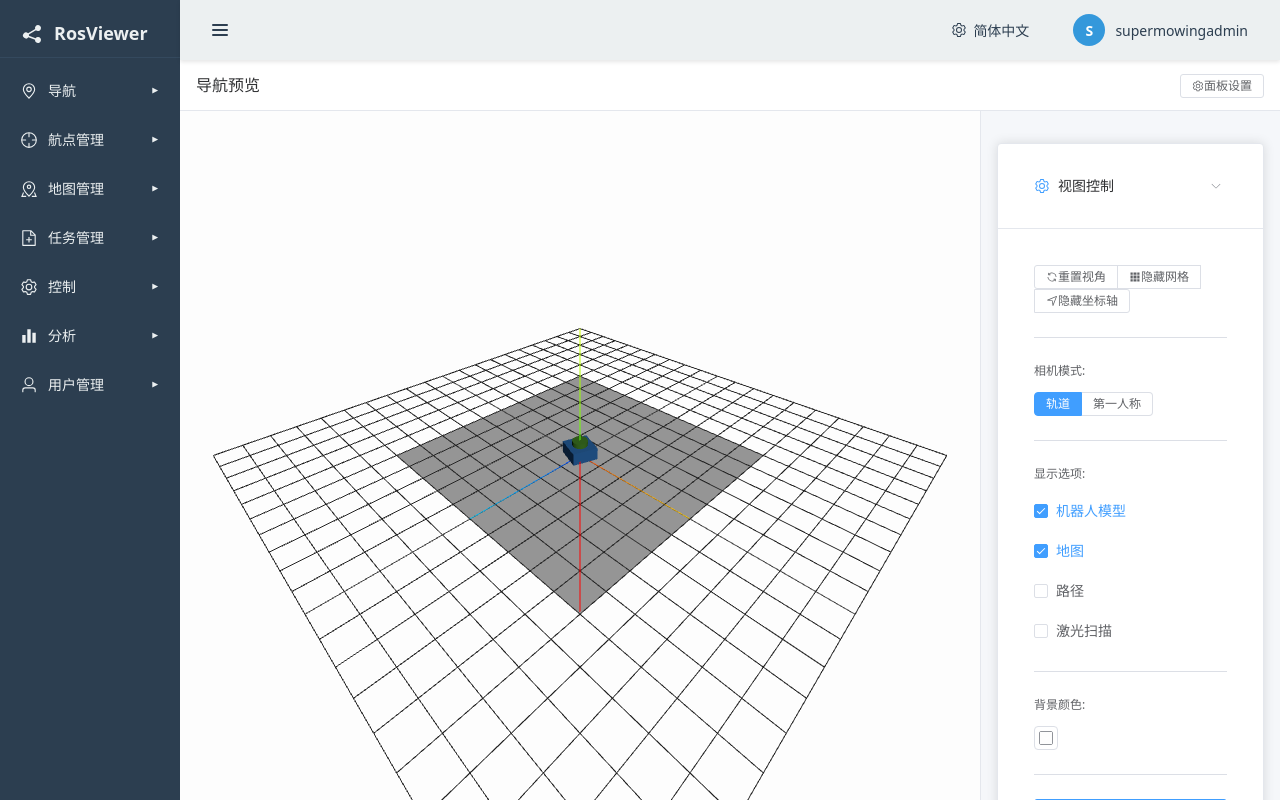
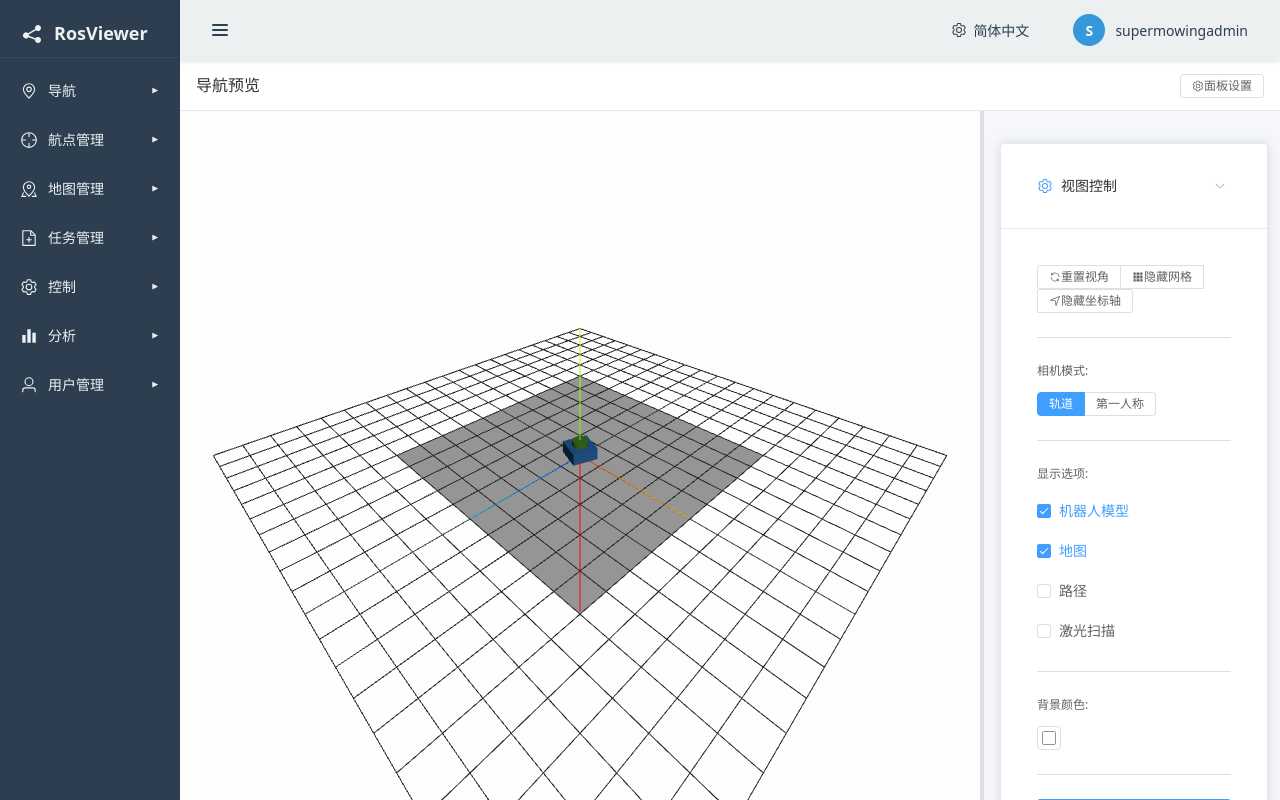
Before and after one commit to stevehe-git/ros-viewer, a Vue app: page /navigation/overview in a window 1280 px wide. Built offline with nearby package versions, Linux system fonts and the light colour scheme.

Commit message:
viewer-container和panel-manager 可以split左右拖动

```diff
--- a/src/components/Rviz3DViewer.vue
+++ b/src/components/Rviz3DViewer.vue
@@ -1,10 +1,21 @@
 <template>
-  <div class="rviz-viewer">
-    <div class="viewer-container" ref="containerRef"></div>
+  <div class="rviz-viewer" :class="{ resizing: isResizing }">
+    <div class="viewer-container" ref="containerRef" :style="{ width: viewerWidth }"></div>
+
+    <!-- 可拖动分割条 -->
+    <div
+      v-if="enabledPanels.length > 0"
+      class="splitter"
+      @mousedown="startResize"
+      :class="{ resizing: isResizing }"
+    >
+      <div class="splitter-handle"></div>
+    </div>
 
     <!-- 面板管理系统 -->
     <PanelManager
       v-if="enabledPanels.length > 0"
+      ref="panelManagerRef"
       :enabled-panels="enabledPanels"
       :camera-mode="cameraMode"
       :show-grid="showGrid"
@@ -73,8 +84,16 @@ const emit = defineEmits<{
 
 // Refs
 const containerRef = ref<HTMLElement>()
+const panelManagerRef = ref<InstanceType<typeof PanelManager> | null>(null)
 let resizeObserver: ResizeObserver | null = null
 let resizeTimer: number | null = null
+
+// 分割条相关
+const viewerWidth = ref('calc(100% - 300px)')
+const panelWidth = ref(300)
+const isResizing = ref(false)
+let startX = 0
+let startPanelWidth = 0
 
 // 中键平移相关
 let isMiddleMouseDown = false
@@ -590,6 +609,67 @@ const handleRenameDisplay = (itemId: string, newName: string) => {
   // 可以在这里重命名显示项
 }
 
+// 分割条拖动功能
+const startResize = (e: MouseEvent) => {
+  e.preventDefault()
+  isResizing.value = true
+  startX = e.clientX
+
+  // 获取当前宽度
+  startPanelWidth = panelWidth.value
+
+  // 添加全局事件监听
+  document.addEventListener('mousemove', handleResize)
+  document.addEventListener('mouseup', stopResize)
+  document.body.style.cursor = 'col-resize'
+  document.body.style.userSelect = 'none'
+}
+
+const handleResize = (e: MouseEvent) => {
+  if (!isResizing.value) return
+
+  const deltaX = e.clientX - startX
+  const newPanelWidth = Math.max(200, Math.min(600, startPanelWidth - deltaX))
+  const newViewerWidth = `calc(100% - ${newPanelWidth}px)`
+
+  panelWidth.value = newPanelWidth
+  viewerWidth.value = newViewerWidth
+
+  // 更新面板管理器宽度
+  if (panelManagerRef.value) {
+    const panelElement = (panelManagerRef.value.$el as HTMLElement)
+    if (panelElement) {
+      panelElement.style.width = `${newPanelWidth}px`
+    }
+  }
+
+  // 触发窗口resize以更新3D视图
+  onWindowResize()
+}
+
+const stopResize = () => {
+  isResizing.value = false
+  document.removeEventListener('mousemove', handleResize)
+  document.removeEventListener('mouseup', stopResize)
+  document.body.style.cursor = ''
+  document.body.style.userSelect = ''
+
+  // 保存宽度到localStorage
+  localStorage.setItem('rviz-panel-width', panelWidth.value.toString())
+}
+
+// 加载保存的面板宽度
+const loadPanelWidth = () => {
+  const saved = localStorage.getItem('rviz-panel-width')
+  if (saved) {
+    const width = parseInt(saved, 10)
+    if (width >= 200 && width <= 600) {
+      panelWidth.value = width
+      viewerWidth.value = `calc(100% - ${width}px)`
+    }
+  }
+}
+
 const updateFPS = () => {
   frameCount++
   const currentTime = performance.now()
@@ -664,7 +744,14 @@ watch(backgroundColor, (val: string) => {
 })
 
 // 监听面板变化，当面板显示/隐藏时触发resize
-watch(() => props.enabledPanels, () => {
+watch(() => props.enabledPanels, (newPanels) => {
+  // 如果面板被隐藏，恢复viewer-container为100%宽度
+  if (newPanels.length === 0) {
+    viewerWidth.value = '100%'
+  } else {
+    // 如果有面板，使用保存的宽度
+    viewerWidth.value = `calc(100% - ${panelWidth.value}px)`
+  }
   // 延迟执行，等待DOM更新完成
   nextTick(() => {
     setTimeout(() => {
@@ -674,6 +761,16 @@ watch(() => props.enabledPanels, () => {
 }, { deep: true })
 
 onMounted(() => {
+  loadPanelWidth()
+  // 初始化面板管理器宽度
+  nextTick(() => {
+    if (panelManagerRef.value) {
+      const panelElement = (panelManagerRef.value.$el as HTMLElement)
+      if (panelElement) {
+        panelElement.style.width = `${panelWidth.value}px`
+      }
+    }
+  })
   initScene()
 })
 
@@ -729,15 +826,51 @@ onUnmounted(() => {
   min-height: 0;
 }
 
+.rviz-viewer.resizing {
+  user-select: none;
+}
+
 .viewer-container {
-  flex: 1;
   position: relative;
   background: #1a1a1a;
   height: 100%;
-  width: 100%;
   overflow: hidden;
-  transition: width 0.3s ease, flex 0.3s ease;
-  min-width: 0;
+  min-width: 200px;
+  flex-shrink: 0;
+}
+
+.rviz-viewer.resizing .viewer-container {
+  transition: none;
+}
+
+.splitter {
+  width: 4px;
+  background: #dcdfe6;
+  cursor: col-resize;
+  position: relative;
+  flex-shrink: 0;
+  z-index: 10;
+  transition: background 0.2s;
+  user-select: none;
+}
+
+.splitter:hover {
+  background: #409eff;
+}
+
+.splitter.resizing {
+  background: #409eff;
+  width: 4px;
+}
+
+.splitter-handle {
+  position: absolute;
+  top: 0;
+  left: -2px;
+  width: 8px;
+  height: 100%;
+  cursor: col-resize;
+  z-index: 1;
 }
 
 </style>
--- a/src/components/panels/PanelManager.vue
+++ b/src/components/panels/PanelManager.vue
@@ -157,12 +157,18 @@ const emit = defineEmits<{
 <style scoped>
 .panel-manager {
   width: 300px;
+  min-width: 200px;
+  max-width: 600px;
   padding: 16px;
   background: #f5f7fa;
   overflow-y: auto;
-  border-left: 1px solid #e4e7ed;
   height: 100%;
   flex-shrink: 0;
+  transition: width 0.2s ease;
+}
+
+.rviz-viewer.resizing .panel-manager {
+  transition: none;
 }
 
 .panel-settings {
```
